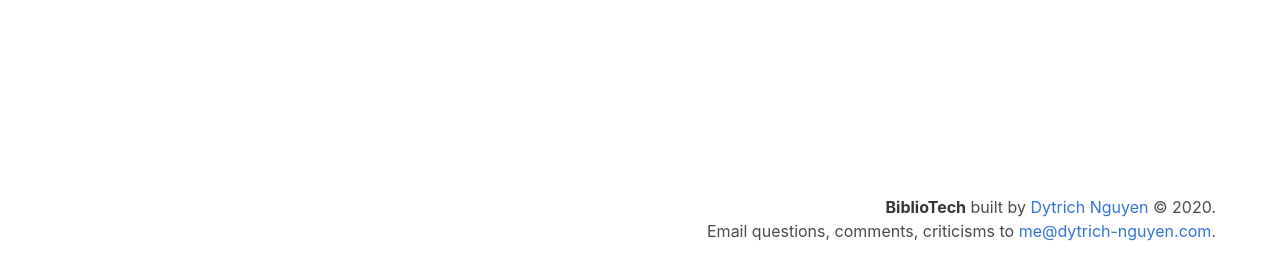
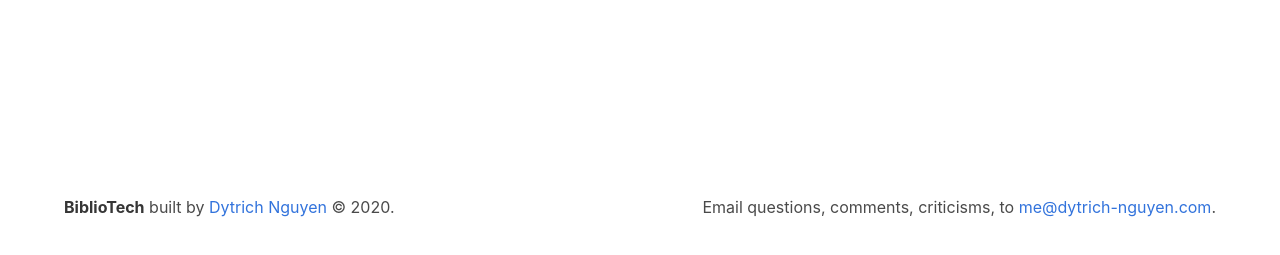
Before and after one commit to NguyenDytrich/BiblioTech, a Django app: page /checkouts/ in a window 1280 px wide. Shown: the part 545-800 px from the top of the page. Run offline with Django 3.2, Linux system fonts and the light colour scheme; the visitor is signed in with stand-in values (Sample User, id 1); data that the repository does not hold is empty.

Commit message:
Add style

```diff
--- a/bibliotech/templates/bibliotech/base.html
+++ b/bibliotech/templates/bibliotech/base.html
@@ -45,10 +45,18 @@
 				{% endblock %}
 			</div>
 		<div class="content">
-			<p class="is-pulled-right" style="text-align: right;">
-				<strong>BiblioTech</strong> built by <a href="http://dytrich-nguyen">Dytrich Nguyen</a> &#169; 2020.<br/>
-				Email questions, comments, criticisms to <a href="mailto:me@dytrich-nguyen.com">me@dytrich-nguyen.com</a>.
-			</p>
+			<div class="level">
+				<div class="level-left">
+					<div>
+						<strong>BiblioTech</strong> built by <a href="http://dytrich-nguyen">Dytrich Nguyen</a> &#169; 2020.<br/>
+					</div>
+				</div>
+				<div class="level-right">
+					<div>
+						Email questions, comments, criticisms, to <a href="mailto:me@dytrich-nguyen.com">me@dytrich-nguyen.com</a>.
+					</div>
+				</div>
+			</div>
 		</div>
 		</div>
 	</body>
--- a/bibliotech/templates/bibliotech/checkout_list.html
+++ b/bibliotech/templates/bibliotech/checkout_list.html
@@ -1,7 +1,8 @@
 {% extends 'bibliotech/base.html' %}
 
 {% block content %}
-		<h1 class="title">Checkout History</h1>
+<h1 class="title">Checkout History</h1>
+<div style="height: calc(100% - 7rem); overflow: auto;">
 		<table class="table is-fullwidth">
 			<thead>
 				<th>Checkout Date</th>
@@ -22,4 +23,5 @@
 			{% endfor %}
 			</tbody>
 		</table>
+</div>
 {% endblock %}
--- a/bibliotech/templates/bibliotech/librarian_control_panel.html
+++ b/bibliotech/templates/bibliotech/librarian_control_panel.html
@@ -3,7 +3,6 @@
 {% block content %}
 <div class="tile is-ancestor">
 	<div class="tile">
-
 		<div class="tile is-parent">
 			<div class="tile is-child is-vertical">
 				<div class="card" style="width: 100%">
@@ -84,7 +83,6 @@
 				</div>
 			</div>
 		</div>
-
 	</div>
 </div>
 {% endblock %}
--- a/bibliotech/templates/bibliotech/master_inventory.html
+++ b/bibliotech/templates/bibliotech/master_inventory.html
@@ -92,5 +92,5 @@
 			</div>
 		</div>
 	</div>
-
+</div>
 {% endblock %}
```
Also changed, not shown: README.md.
